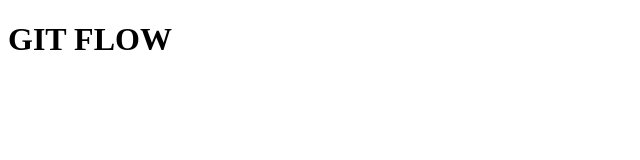
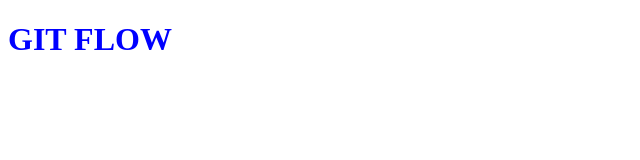
Before and after one commit to anandakrishina/demonstracaoGitFlow, a plain HTML site: page index.html in a window 1280 px wide. Shown: the whole page, without its empty margins (0-640 px from the left). Drawn offline with Linux system fonts and the light colour scheme.

Commit message:
add file style.css

```diff
--- a/index.html
+++ b/index.html
@@ -4,6 +4,7 @@
     <meta charset="UTF-8">
     <meta name="viewport" content="width=device-width, initial-scale=1.0">
     <title>Document</title>
+    <link rel="stylesheet" type="text/css" href="style.css" />
 </head>
 <body>
     <h1>GIT FLOW</h1>
--- /dev/null
+++ b/style.css
@@ -0,0 +1,3 @@
+h1{
+    color: blue;
+}
```
